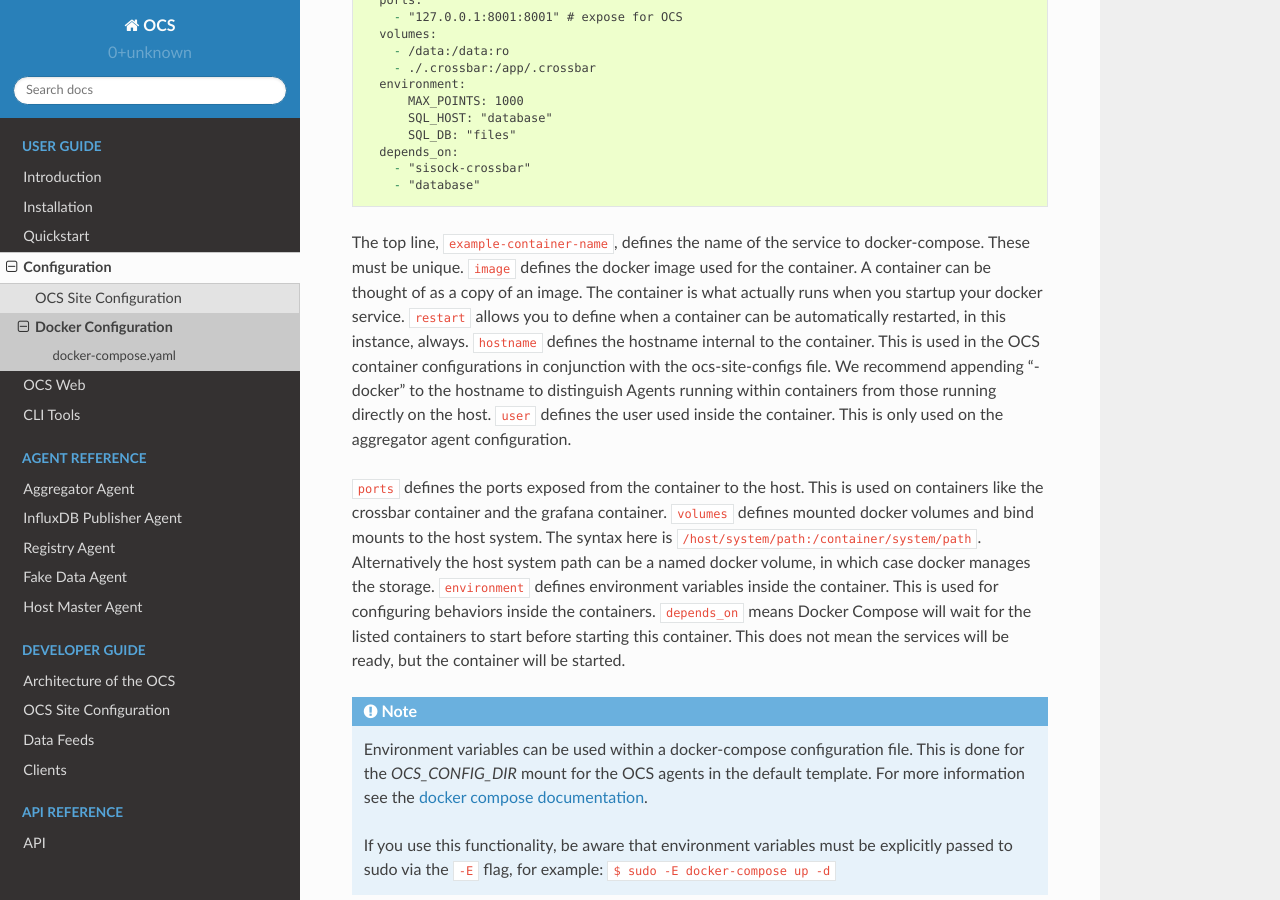
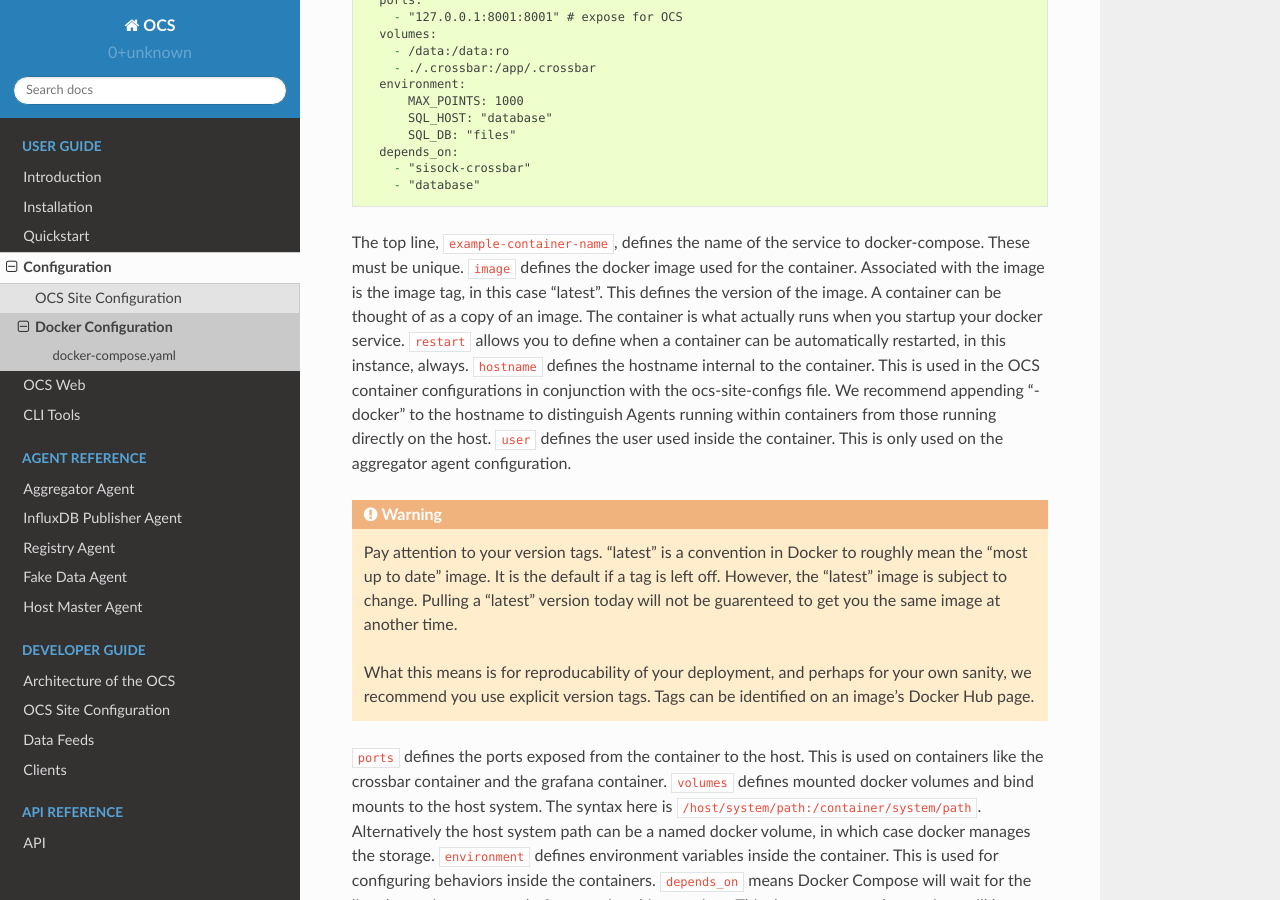
Before and after one commit to simonsobs/ocs, a Sphinx documentation site: the page built from docs/user/docker_config.rst, in a window 1280 px wide and 900 px high, scrolled down 2162 px. Built offline with Sphinx 7.4.7 and the Read the Docs theme 2.0.0, drawn with Linux system fonts in a browser that asks for light colours.

Commit message:
docs: Add warning about image tags
[skip ci]

```diff
--- a/docs/user/docker_config.rst
+++ b/docs/user/docker_config.rst
@@ -123,15 +123,27 @@ other container configurations::
 
 The top line, ``example-container-name``, defines the name of the service to
 docker-compose. These must be unique. ``image`` defines the docker image used
-for the container. A container can be thought of as a copy of an image. The
-container is what actually runs when you startup your docker service.
-``restart`` allows you to define when a container can be automatically
-restarted, in this instance, always. ``hostname`` defines the hostname internal
-to the container. This is used in the OCS container configurations in
-conjunction with the ocs-site-configs file. We recommend appending "-docker" to
-the hostname to distinguish Agents running within containers from those running
-directly on the host. ``user`` defines the user used inside the container. This
-is only used on the aggregator agent configuration.
+for the container. Associated with the image is the image tag, in this case
+"latest". This defines the version of the image. A container can be thought of
+as a copy of an image. The container is what actually runs when you startup
+your docker service. ``restart`` allows you to define when a container can be
+automatically restarted, in this instance, always. ``hostname`` defines the
+hostname internal to the container. This is used in the OCS container
+configurations in conjunction with the ocs-site-configs file. We recommend
+appending "-docker" to the hostname to distinguish Agents running within
+containers from those running directly on the host. ``user`` defines the user
+used inside the container. This is only used on the aggregator agent
+configuration.
+
+.. warning::
+    Pay attention to your version tags. "latest" is a convention in Docker to
+    roughly mean the "most up to date" image. It is the default if a tag is
+    left off. However, the "latest" image is subject to change. Pulling a "latest"
+    version today will not be guarenteed to get you the same image at another time.
+
+    What this means is for reproducability of your deployment, and perhaps for
+    your own sanity, we recommend you use explicit version tags. Tags can be
+    identified on an image's Docker Hub page.
 
 ``ports`` defines the ports exposed from the container to the host. This is
 used on containers like the crossbar container and the grafana container.
```
